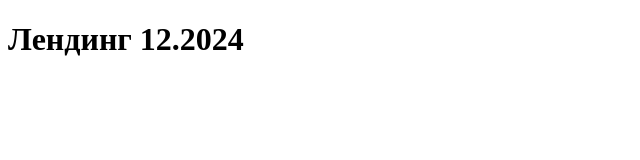
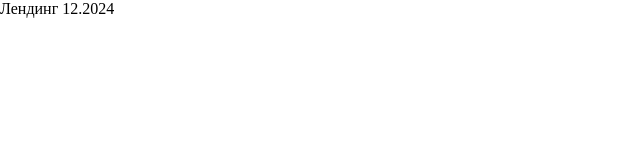
Before and after one commit to HjETWD/landing-page-12.2024, a website: page index.html in a window 1280 px wide. Shown: the whole page, without its empty margins (0-640 px from the left). Drawn offline with Linux system fonts and the light colour scheme.

Commit message:
add main style css

```diff
--- a/index.html
+++ b/index.html
@@ -4,6 +4,7 @@
 	<meta charset="UTF-8">
 	<meta name="viewport" content="width=device-width, initial-scale=1.0">
 	<title>Лендинг 12.2024</title>
+	<link rel="stylesheet" href="css/styles.min.css">
 </head>
 <body>
 	<h1>Лендинг 12.2024</h1>
```
